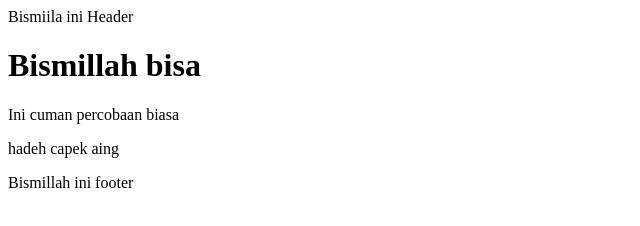
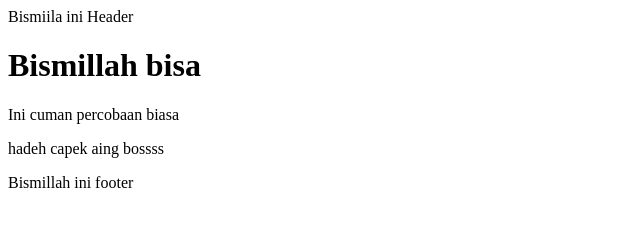
Before and after one commit to rizkyar99/CompanyProfile, a plain HTML site: page index.html in a window 1280 px wide. Shown: the full height of the page, 0-640 px from the left. Drawn offline with Linux system fonts and the light colour scheme.

Commit message:
tambahan bos

```diff
--- a/index.html
+++ b/index.html
@@ -10,7 +10,7 @@
     <h1>Bismillah bisa</h1>
 
     <p>Ini cuman percobaan biasa</p>
-    <p>hadeh capek aing</p>
+    <p>hadeh capek aing bossss</p>
     <footer>Bismillah ini footer</footer>
 </body>
 </html>
```
